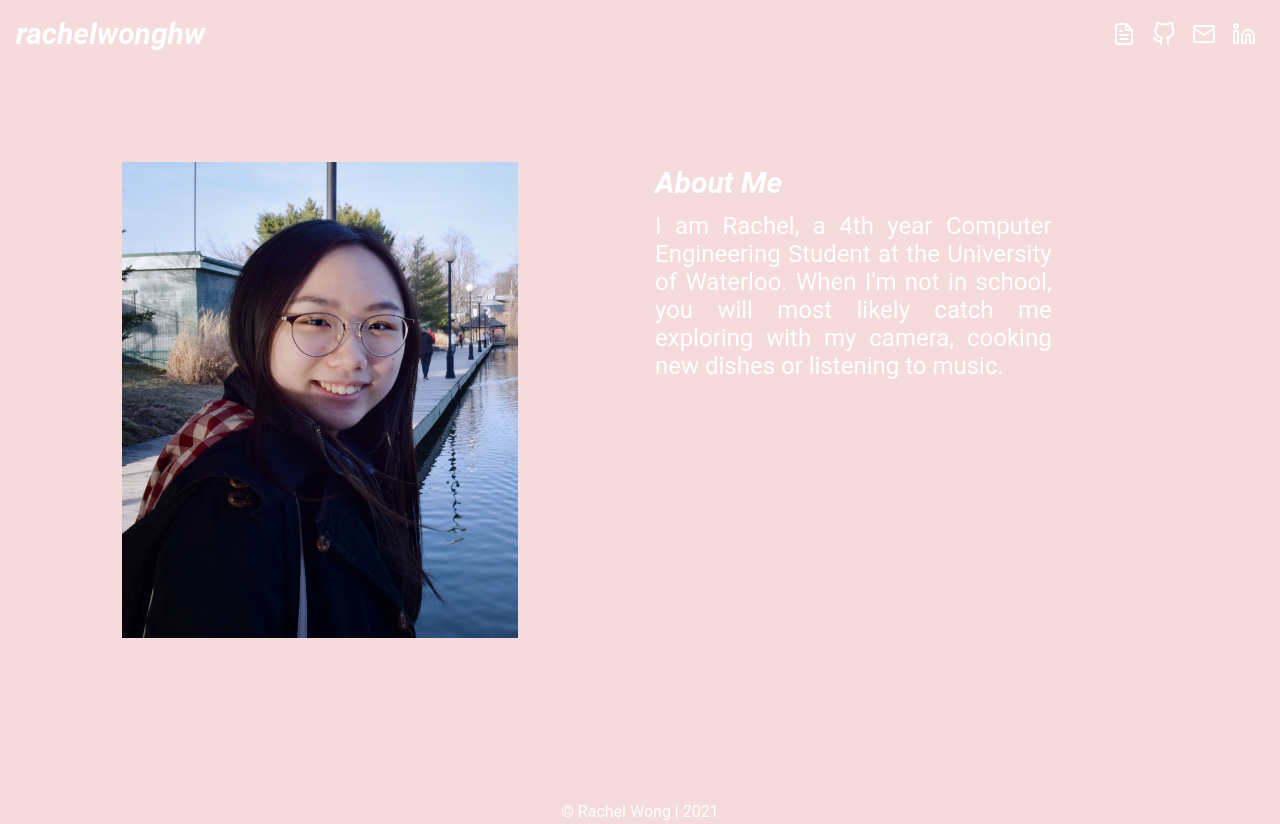
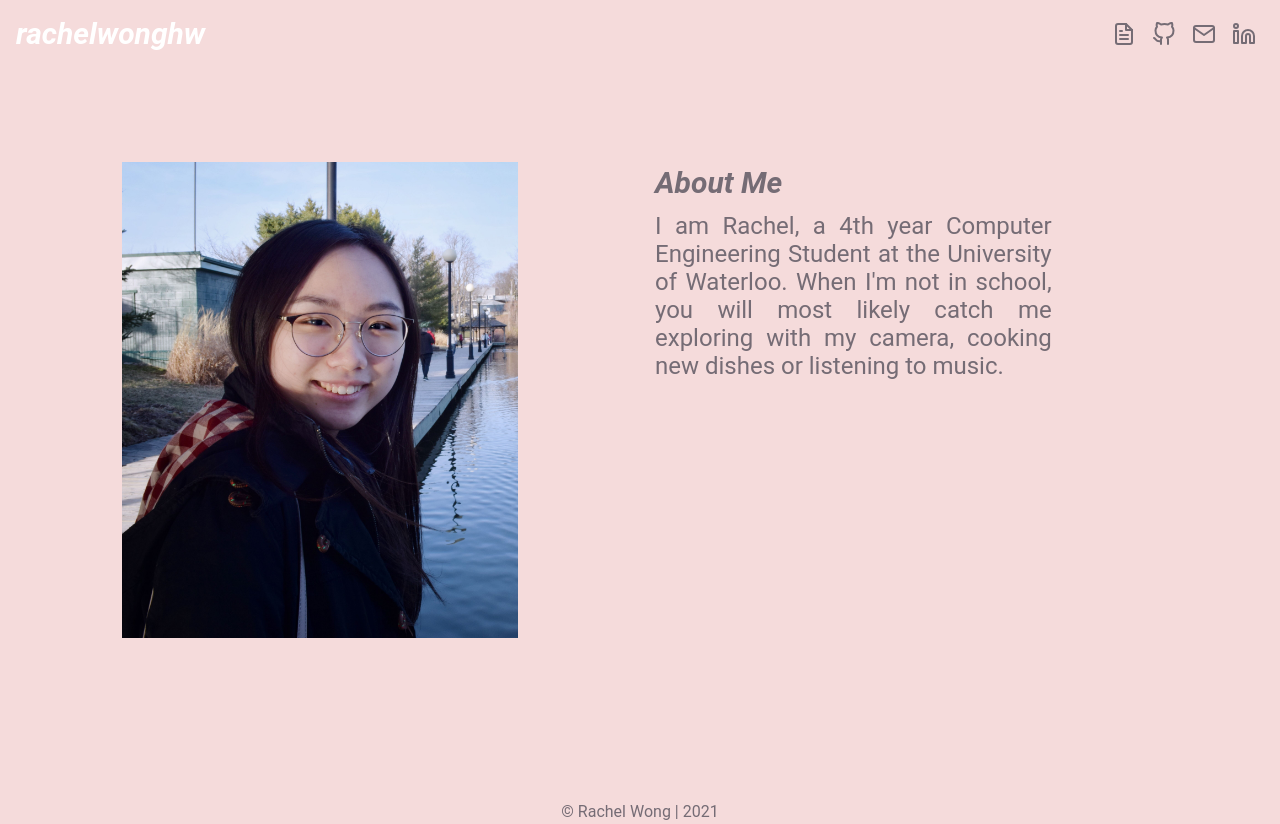
Before and after one commit to rachelwonghw/rachelwonghw.github.io, a React (Create React App) app: page / in a window 1280 px wide. Built offline with nearby package versions, Linux system fonts and the light colour scheme.

Commit message:
changed font color

```diff
--- a/src/components/Header.js
+++ b/src/components/Header.js
@@ -18,16 +18,16 @@ const Header = () => {
       <Navbar.Collapse isOpen={isOpen} navbar>
         <Nav navbar className='ml-auto'>
           <Nav.Item>
-            <Nav.Link href={`${process.env.PUBLIC_URL}/ResumeRachelWong.pdf`} target="_blank"><FileText color="white" /></Nav.Link>
+            <Nav.Link href={`${process.env.PUBLIC_URL}/ResumeRachelWong.pdf`} target="_blank"><FileText color="#756c75" /></Nav.Link>
           </Nav.Item>
           <Nav.Item>
-            <Nav.Link href='https://github.com/rachelwonghw'><GitHub color="white" /></Nav.Link>
+            <Nav.Link href='https://github.com/rachelwonghw'><GitHub color="#756c75" /></Nav.Link>
           </Nav.Item>
           <Nav.Item>
-            <Nav.Link href='mailto:hello@rachelwonghw.com'><Mail color="white" /></Nav.Link>
+            <Nav.Link href='mailto:hello@rachelwonghw.com'><Mail color="#756c75" /></Nav.Link>
           </Nav.Item>
           <Nav.Item>
-            <Nav.Link href='https://www.linkedin.com/in/rachelwonghw/'><Linkedin color="white" /></Nav.Link>
+            <Nav.Link href='https://www.linkedin.com/in/rachelwonghw/'><Linkedin color="#756c75" /></Nav.Link>
           </Nav.Item>
         </Nav>
       </Navbar.Collapse>
--- a/src/styles/About.scss
+++ b/src/styles/About.scss
@@ -15,7 +15,7 @@
 
   &-intro {
     text-align: justify;
-    color: #FFFFFF;
+    color: #756c75;
     > h1 {
       font-style: italic;
       font-weight: bold;
--- a/src/styles/Footer.scss
+++ b/src/styles/Footer.scss
@@ -5,5 +5,5 @@
   display: flex;
   justify-content: center;
   align-items: center;
-  color: #FFFFFF;
+  color: #756c75;
 }
--- a/src/styles/Home.scss
+++ b/src/styles/Home.scss
@@ -12,7 +12,7 @@
 
   &-font {
     font-family: 'Abril Fatface', cursive;
-    color: white;
+    color: #756c75;
   }
 
   &-title {
```
